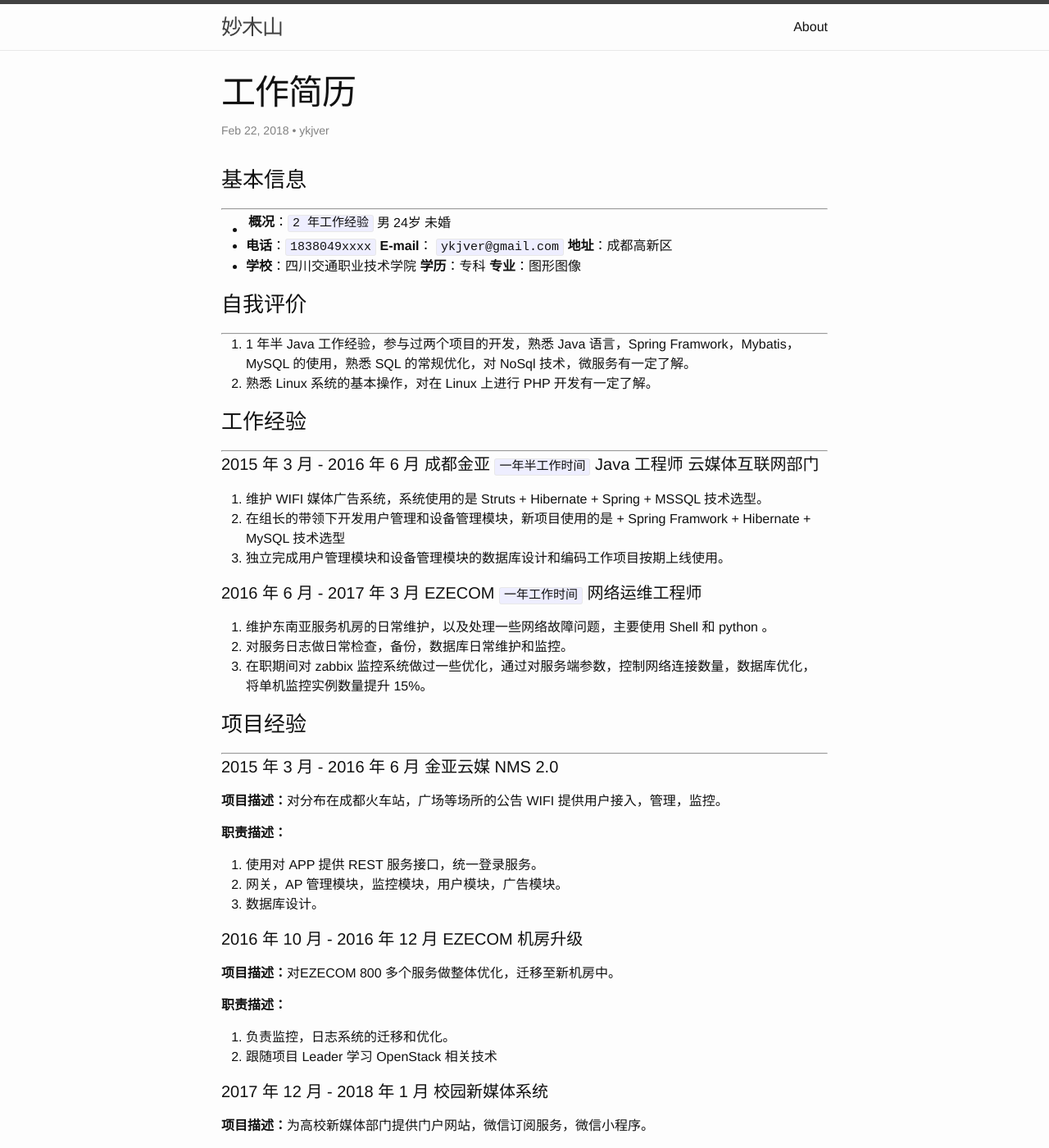
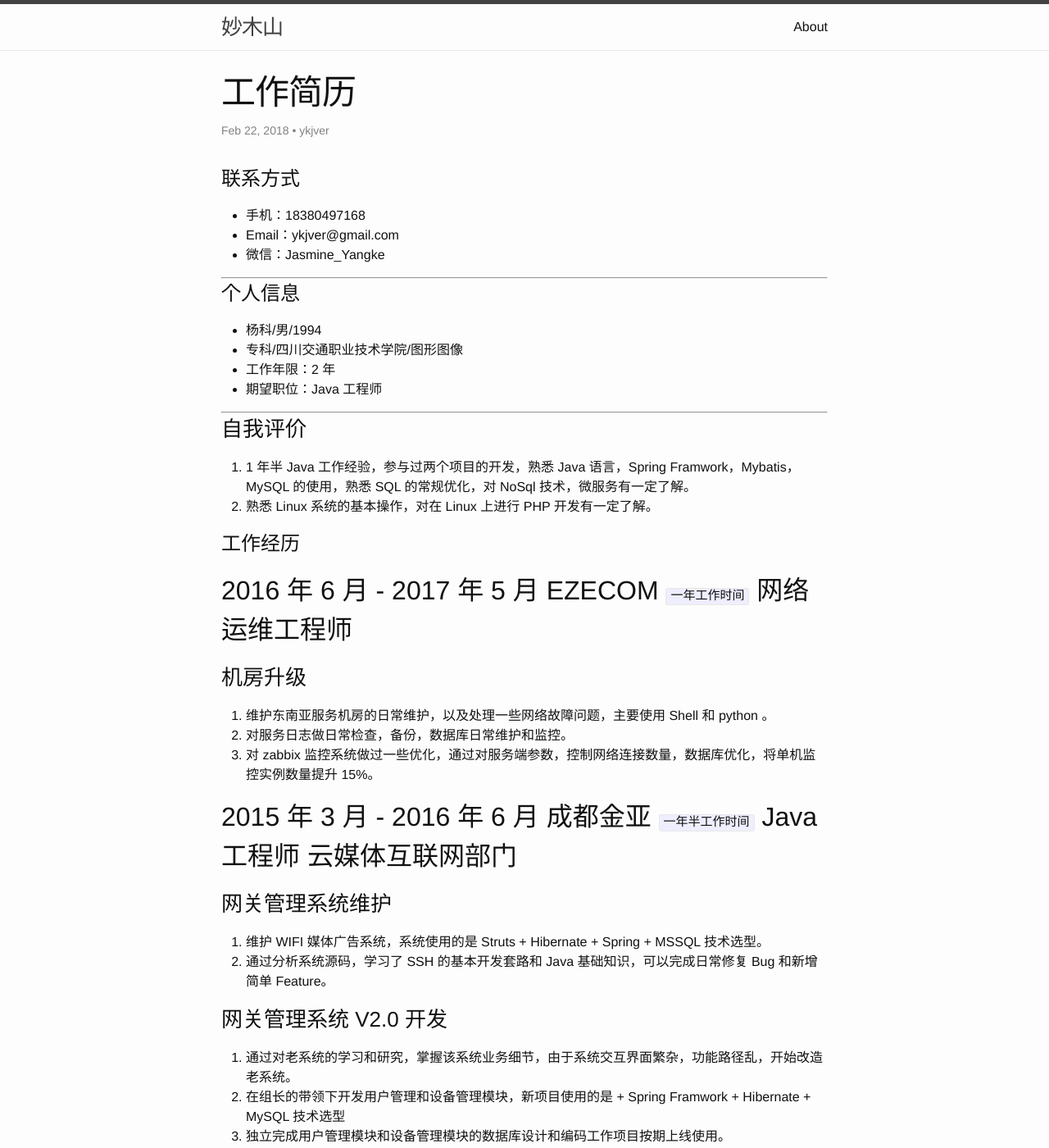
Before and after one commit to ykjver/ykjver.github.io, a Jekyll site: the page built from _posts/2018-02-22-my-resume.md, in a window 1280 px wide and 1400 px high. Shown: the whole window at 82% size. Built offline with Jekyll 4.4.1, drawn with Linux system fonts in a browser that asks for light colours; some of the changed text lies outside the part shown.

Commit message:
add resume

```diff
--- a/_posts/2018-02-22-my-resume.md
+++ b/_posts/2018-02-22-my-resume.md
@@ -6,53 +6,59 @@ categories:  life
 author : ykjver
 ---
 
-### 基本信息
-----
+# 联系方式
+- 手机：18380497168
+- Email：ykjver@gmail.com
+- 微信：Jasmine_Yangke
 
-- **概况**：`2 年工作经验` | 男 | 24岁 | 未婚
-- **电话**：`1838049xxxx`  **E-mail**： `ykjver@gmail.com` **地址**：成都高新区
-- **学校**：四川交通职业技术学院  **学历**：专科 **专业**：图形图像
+---
 
+# 个人信息
+- 杨科/男/1994
+- 专科/四川交通职业技术学院/图形图像
+- 工作年限：2 年
+- 期望职位：Java 工程师
+
+---
 
 ### 自我评价
-----
 1.  1 年半 Java 工作经验，参与过两个项目的开发，熟悉 Java 语言，Spring Framwork，Mybatis，MySQL 的使用，熟悉 SQL 的常规优化，对 NoSql 技术，微服务有一定了解。
 2. 熟悉 Linux 系统的基本操作，对在 Linux 上进行 PHP 开发有一定了解。
 
 
-### 工作经验
-----
-#### 2015 年 3 月 - 2016 年 6 月 成都金亚 `一年半工作时间` Java 工程师 云媒体互联网部门
-1.  维护 WIFI 媒体广告系统，系统使用的是 Struts + Hibernate + Spring + MSSQL 技术选型。
-2.  在组长的带领下开发用户管理和设备管理模块，新项目使用的是 + Spring Framwork + Hibernate + MySQL 技术选型
-3.  独立完成用户管理模块和设备管理模块的数据库设计和编码工作项目按期上线使用。
+# 工作经历
 
-#### 2016 年 6 月 - 2017 年 3 月 EZECOM `一年工作时间` 网络运维工程师
+## 2016 年 6 月 - 2017 年 5 月 EZECOM `一年工作时间` 网络运维工程师
+### 机房升级
 1.  维护东南亚服务机房的日常维护，以及处理一些网络故障问题，主要使用 Shell 和 python 。
 2.  对服务日志做日常检查，备份，数据库日常维护和监控。
-3.  在职期间对 zabbix 监控系统做过一些优化，通过对服务端参数，控制网络连接数量，数据库优化，将单机监控实例数量提升 15%。
+3.  对 zabbix 监控系统做过一些优化，通过对服务端参数，控制网络连接数量，数据库优化，将单机监控实例数量提升 15%。
 
-### 项目经验
-----
-#### 2015 年 3 月 - 2016 年 6 月 金亚云媒 NMS 2.0
-**项目描述：**对分布在成都火车站，广场等场所的公告 WIFI 提供用户接入，管理，监控。
 
-**职责描述：**
- 1. 使用对 APP 提供 REST 服务接口，统一登录服务。
-3. 网关，AP 管理模块，监控模块，用户模块，广告模块。
-4. 数据库设计。
+## 2015 年 3 月 - 2016 年 6 月 成都金亚 `一年半工作时间` Java 工程师 云媒体互联网部门
 
-#### 2016 年 10 月 - 2016 年 12 月 EZECOM 机房升级
-**项目描述：**对EZECOM 800 多个服务做整体优化，迁移至新机房中。
+### 网关管理系统维护
+1. 维护 WIFI 媒体广告系统，系统使用的是 Struts + Hibernate + Spring + MSSQL 技术选型。
+2. 通过分析系统源码，学习了 SSH 的基本开发套路和 Java 基础知识，可以完成日常修复 Bug 和新增简单 Feature。
 
-**职责描述：**
-1. 负责监控，日志系统的迁移和优化。
-2. 跟随项目 Leader 学习 OpenStack 相关技术
+### 网关管理系统 V2.0 开发
+1. 通过对老系统的学习和研究，掌握该系统业务细节，由于系统交互界面繁杂，功能路径乱，开始改造老系统。
+2. 在组长的带领下开发用户管理和设备管理模块，新项目使用的是 + Spring Framwork + Hibernate + MySQL 技术选型
+3.  独立完成用户管理模块和设备管理模块的数据库设计和编码工作项目按期上线使用。
+4.  新系统统一了用户管理，跟踪，交互界面简化，同时提供了 APP 服务接口。
 
-#### 2017 年 12 月 - 2018 年 1 月 校园新媒体系统
-**项目描述：**为高校新媒体部门提供门户网站，微信订阅服务，微信小程序。
 
-**职责描述：**
+# 自己的项目
+
+## 校园新媒体系统
+**项目描述：** 为高校新媒体部门提供门户网站，微信订阅服务，微信小程序。
 1. 使用 js，thymleaf 做为前端，SpringBoot，Redis，MySQL以及MyBatis作为后端。
 2. 前端开发以及后端开发。
 3. 数据库设计。
+
+
+# 技能清单
+- 语言：PHP/Java
+- Web相关：/SpringFramwork/MyBatis/Shiro/Redis
+- 前端框架：Bootstrap/Javascript/HTML
+- 数据库：MySQL
```
